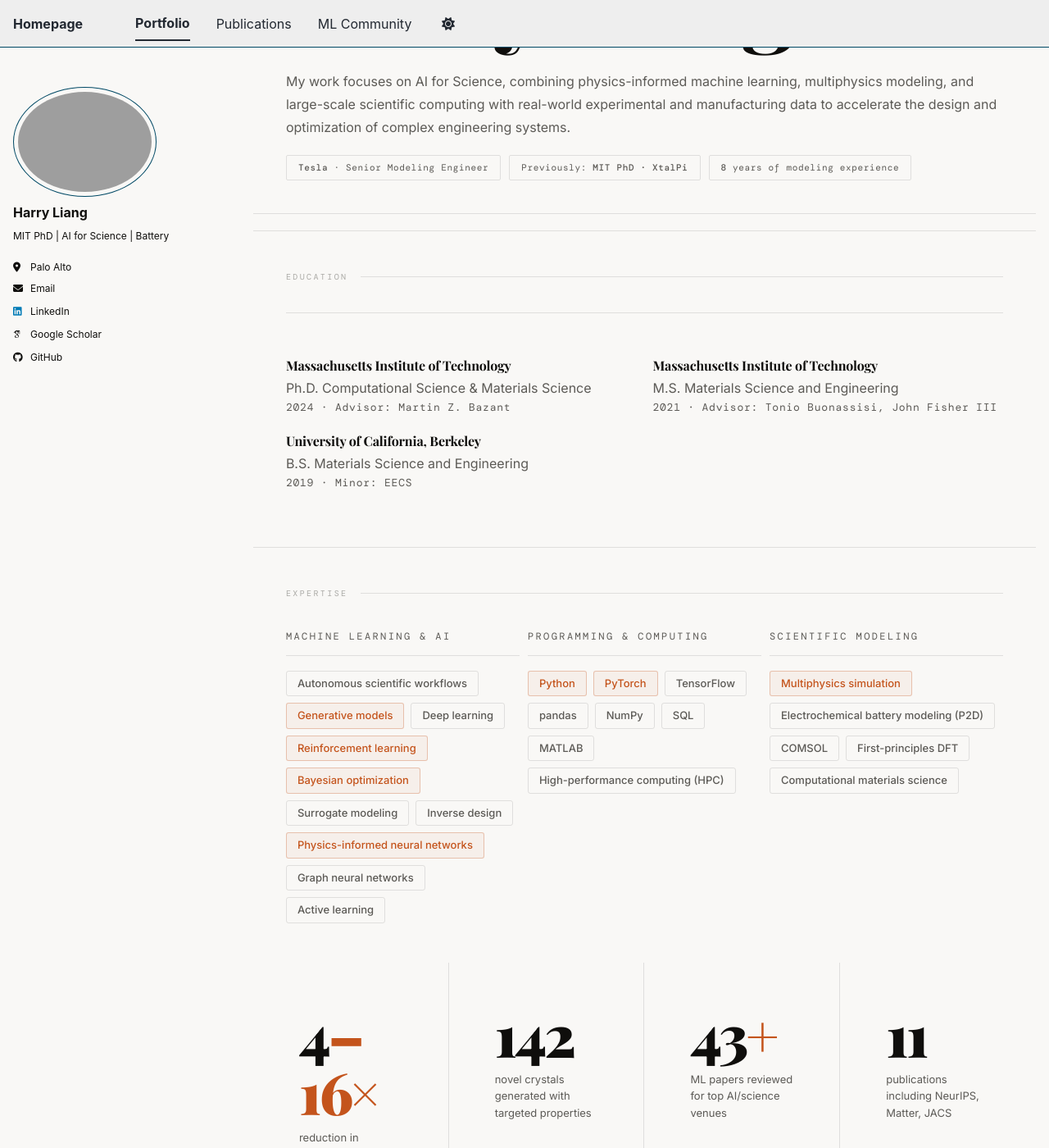
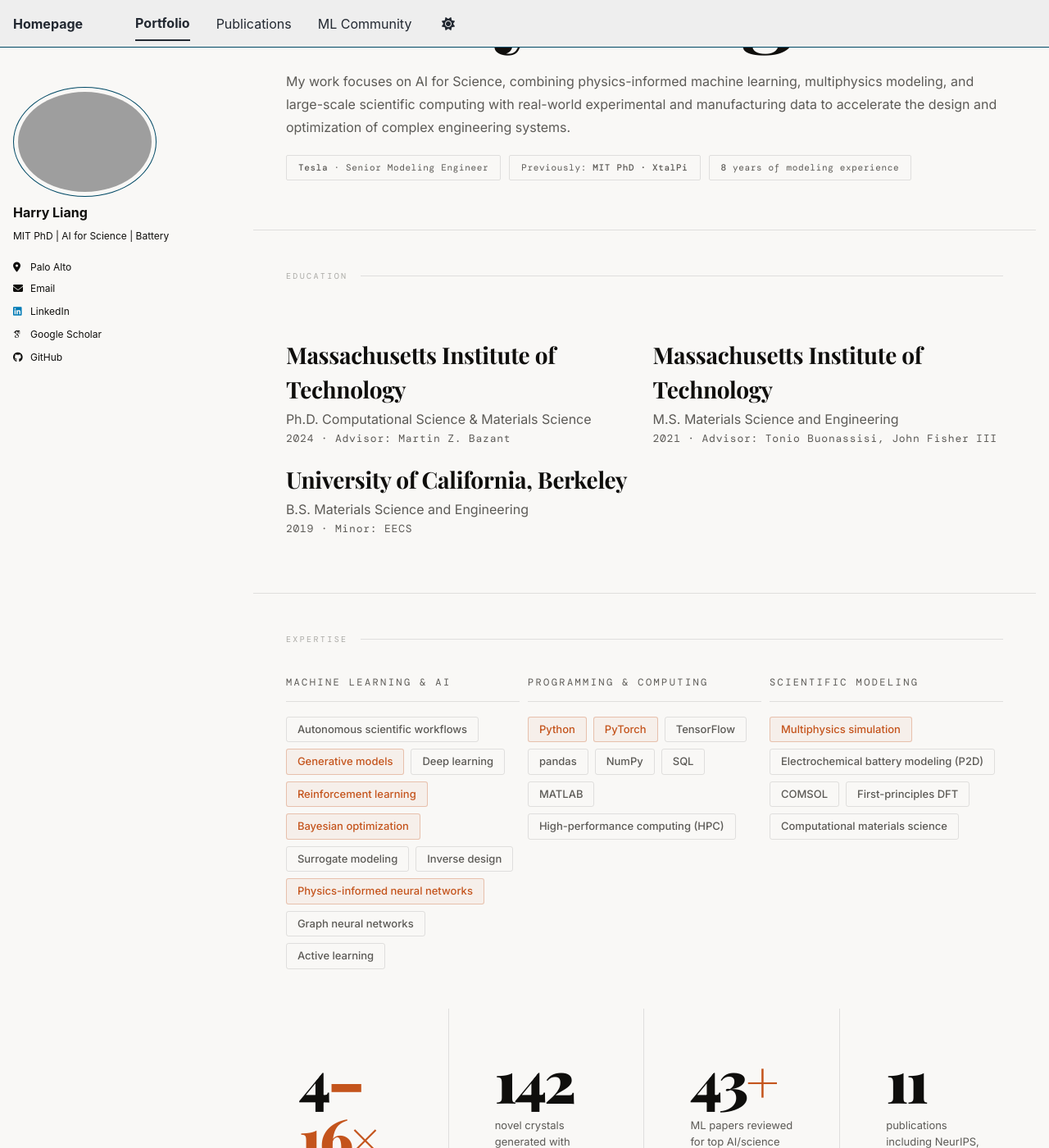
Before and after one commit to HarryQL/HarryQL.github.io, a Jekyll site: the page built from _portfolio/index.html, in a window 1280 px wide and 1400 px high, scrolled down 298 px. Shown: the whole window at 82% size. Built offline with Jekyll 4.4.1, drawn with Linux system fonts in a browser that asks for light colours; some web fonts are replaced; a script bundle is joined from its source files by our own code; library files that are not in the unit come from our copies.

Commit message:
Update index.html

```diff
--- a/_portfolio/index.html
+++ b/_portfolio/index.html
@@ -67,7 +67,6 @@
       flex-direction: column;
       justify-content: flex-start;
       padding: 50px 40px 40px;
-      border-bottom: 1px solid var(--line);
       position: relative;
     }
     .hero-eyebrow {
@@ -212,8 +211,8 @@
     .skill-tag.key { border-color: rgba(196,84,28,0.30); color: var(--accent); background: rgba(196,84,28,0.05); }
 
     /* ── EDUCATION ── */
-    .edu-row { display: grid; grid-template-columns: 1fr 1fr; gap: 20px; margin-top: 20px; padding-top: 52px; border-top: 1px solid var(--line); }
-    .edu-school { font-family: 'Playfair Display', serif; font-weight: 700; font-size: 22; letter-spacing: -0.01em; color: var(--text); margin-bottom: 3px; }
+    .edu-row { display: grid; grid-template-columns: 1fr 1fr; gap: 20px; margin-top: 20px; padding-top: 32px;}
+    .edu-school { font-family: 'Playfair Display', serif; font-weight: 700; font-size: 28px; letter-spacing: -0.01em; color: var(--text); margin-bottom: 3px; }
     .edu-degree { font-size: 16px; color: var(--text-2); margin-bottom: 2px; }
     .edu-meta { font-family: 'DM Mono', monospace; font-size: 13px; letter-spacing: 0.06em; color: var(--text-2); }
 
```
